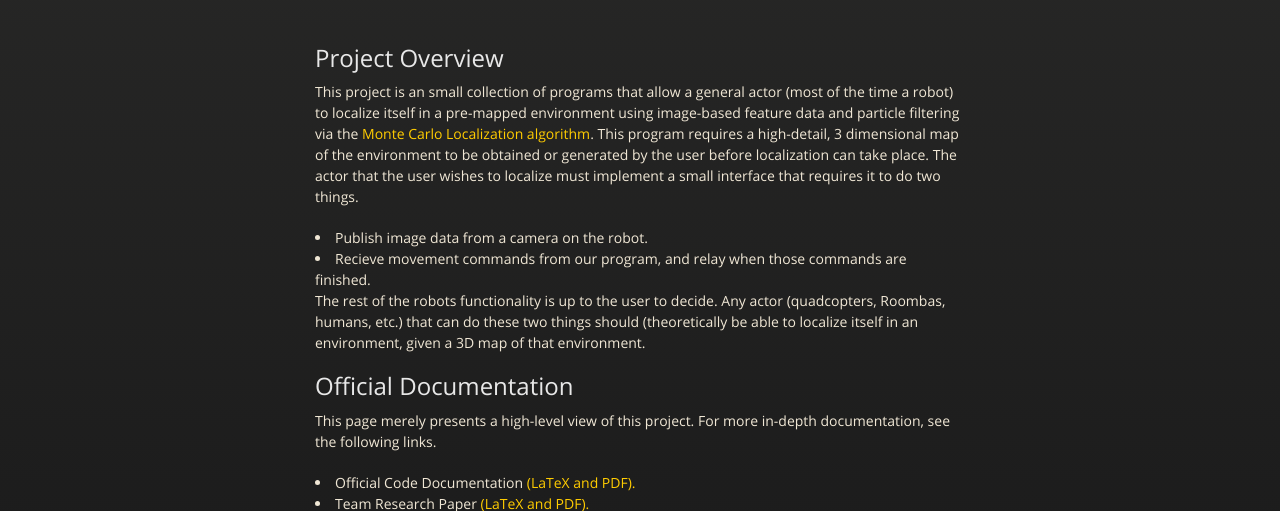
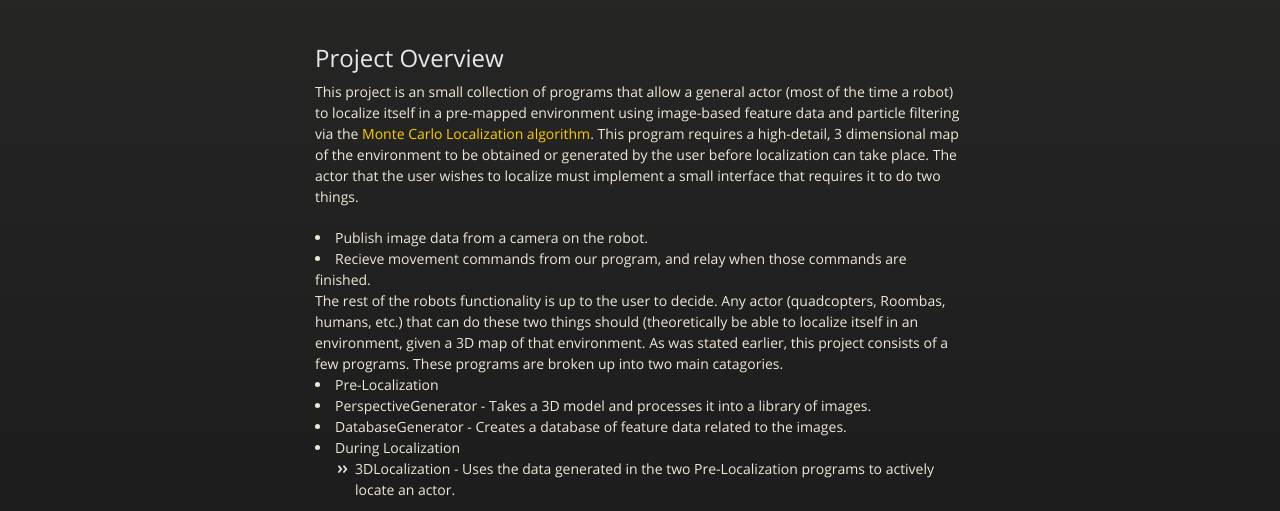
Before and after one commit to alashui/3DLocalization, a plain HTML site: page index.html in a window 1280 px wide. Shown: the part 253-764 px from the top of the page. Drawn offline with nearby package versions, Linux system fonts and the light colour scheme.

Commit message:
Changing text in html file

```diff
--- a/index.html
+++ b/index.html
@@ -46,6 +46,22 @@
             <li> Recieve movement commands from our program, and relay when those commands are finished.</li>
           </u1>
         The rest of the robots functionality is up to the user to decide. Any actor (quadcopters, Roombas, humans, etc.) that can do these two things should (theoretically be able to localize itself in an environment, given a 3D map of that environment.
+
+        As was stated earlier, this project consists of a few programs. These programs are broken up into two main catagories.
+        <u1>
+          <li>Pre-Localization
+            <u1>
+              <li> PerspectiveGenerator - Takes a 3D model and processes it into a library of images.</li>
+              <li> DatabaseGenerator - Creates a database of feature data related to the images.</li>
+            </u1>
+          </li>
+          <li>During Localization
+            <ul>
+              <li>3DLocalization - Uses the data generated in the two Pre-Localization programs to actively locate an actor.</li>
+            </ul>
+          </li>
+        </u1>
+
         </p>
 
         <h2><a name="official-documentation" class="anchor" href="#official=documentation"><span class="octicon octicon-link"></span></a>Official Documentation</h2>
```
